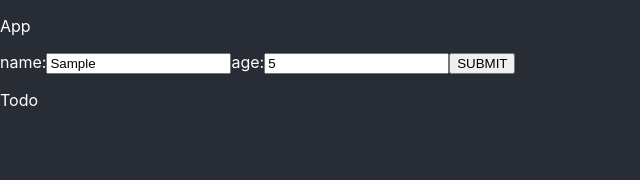
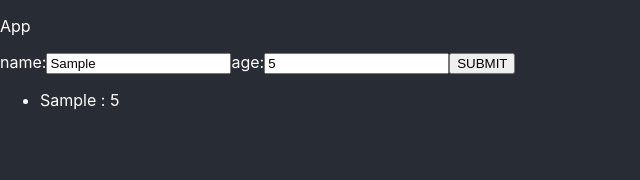
Before and after one commit to josebaperu/react, a React (Create React App) app: page / in a window 1280 px wide. Both pictures are taken after typing "Sample", "5" into the empty fields and a click on the button "SUBMIT". Shown: the top 180 px of the page, without its empty margins (0-640 px from the left). Built offline with nearby package versions, Linux system fonts and the light colour scheme.

Commit message:
React: redux

```diff
--- a/package.json
+++ b/package.json
@@ -8,7 +8,9 @@
     "@testing-library/user-event": "^13.5.0",
     "react": "^18.2.0",
     "react-dom": "^18.2.0",
+    "react-redux": "^8.1.1",
     "react-scripts": "5.0.1",
+    "redux": "^4.2.1",
     "sass": "^1.63.6",
     "web-vitals": "^2.1.4"
   },
--- a/src/app/form/Form.js
+++ b/src/app/form/Form.js
@@ -1,4 +1,5 @@
 import React, { useState } from 'react';
+import store from "../store/store";
 
 const Form = () => {
     const [name, setName] = useState("defaultName");
@@ -26,7 +27,14 @@ const Form = () => {
                     onChange={(e) => setAge(e.target.value)}
                 />
             </label>
-            <button type="submit" onSubmit={handleSubmit}>SUBMIT</button>
+            <button type="submit" onClick={e => {
+                e.preventDefault();
+                store.dispatch({
+                    type: 'add',
+                    item: {name, age}
+                });
+            }
+            }>SUBMIT</button>
         </form>
     );
 }
--- /dev/null
+++ b/src/app/reducer/reducer.js
@@ -0,0 +1,12 @@
+import * as Redux from "redux";
+
+const reducer = Redux.combineReducers({
+    todo: (state = [], action) => {
+        const newState = Object.assign([], state);
+        if (action.type === 'add') {
+            newState.push(action.item);
+        }
+        return newState;
+    }
+});
+export default reducer;
--- /dev/null
+++ b/src/app/store/store.js
@@ -0,0 +1,6 @@
+import * as Redux from "redux";
+import reducer from "../reducer/reducer";
+
+const store = Redux.createStore(reducer);
+
+export default  store;
--- a/src/app/todo/Todo.js
+++ b/src/app/todo/Todo.js
@@ -1,12 +1,18 @@
+import {useSelector} from "react-redux";
+
 const Todo = () => {
+    const todo = useSelector((state) => state.todo);
+    const listItems = todo.map((item, i) =>
+        <li key={i}>
+            {item.name} : {item.age}
+        </li>
+    );
     return (
-        <div className="Todo">
-            <header className="Todo-header">
-                <p>
-                    Todo
-                </p>
-            </header>
-        </div>
+            <div className="Todo">
+                <header className="Todo-header">
+                </header>
+                <ul>{listItems}</ul>
+            </div>
     );
-}
+};
 export default Todo;
--- a/src/index.js
+++ b/src/index.js
@@ -2,16 +2,15 @@ import React from 'react';
 import ReactDOM from 'react-dom/client';
 import './index.scss';
 import App from './app/App';
-import reportWebVitals from './reportWebVitals';
+import {Provider} from "react-redux";
+import store from "./app/store/store";
 
 const root = ReactDOM.createRoot(document.getElementById('root'));
+
 root.render(
   <React.StrictMode>
-    <App />
+      <Provider store = {store}>
+          <App />
+      </Provider>
   </React.StrictMode>
 );
-
-// If you want to start measuring performance in your app, pass a function
-// to log results (for example: reportWebVitals(console.log))
-// or send to an analytics endpoint. Learn more: https://bit.ly/CRA-vitals
-reportWebVitals();
```
Also changed, not shown: 1 other file (tests, documents, lock files or other folders).
